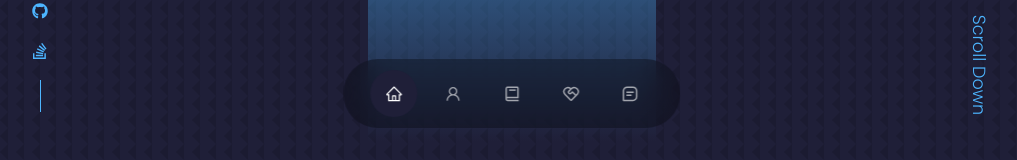
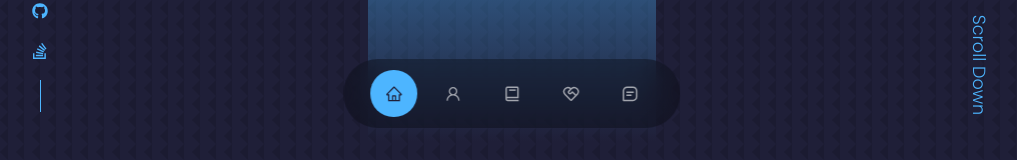
Before and after one commit to Persona743/landing-page-persona, a React (Vite) app: page / in a window 1280 px wide. Shown: the part 640-800 px from the top of the page, without its empty margins (128-1145 px from the left). Built offline with nearby package versions, Linux system fonts and the light colour scheme.

Commit message:
navbar modified

```diff
--- a/src/App.css
+++ b/src/App.css
@@ -13,7 +13,7 @@ html {
 }
 
 ::-webkit-scrollbar {
-    display: none;
+    /* display: none; */
 }
 
 body {
--- a/src/components/navbar/Navbar.jsx
+++ b/src/components/navbar/Navbar.jsx
@@ -1,10 +1,12 @@
 import React, { useState } from 'react';
-import './navbar.css';
+
 import { AiOutlineHome } from 'react-icons/ai';
 import { AiOutlineUser } from 'react-icons/ai';
 import { BiBook } from 'react-icons/bi';
 import { RiServiceLine } from 'react-icons/ri';
 import { BiMessageSquareDetail } from 'react-icons/bi';
+
+import './navbar.css';
 
 export default function Navbar() {
     const [activeNav, setActiveNav] = useState('#');
--- a/src/components/navbar/navbar.css
+++ b/src/components/navbar/navbar.css
@@ -29,6 +29,6 @@ nav a:hover {
 }
 
 nav a.active{
-    background: var(--color-bg);
-    color: var(--color-white);
+    background: var(--color-primary);
+    color: var(--color-bg);
 }
```
